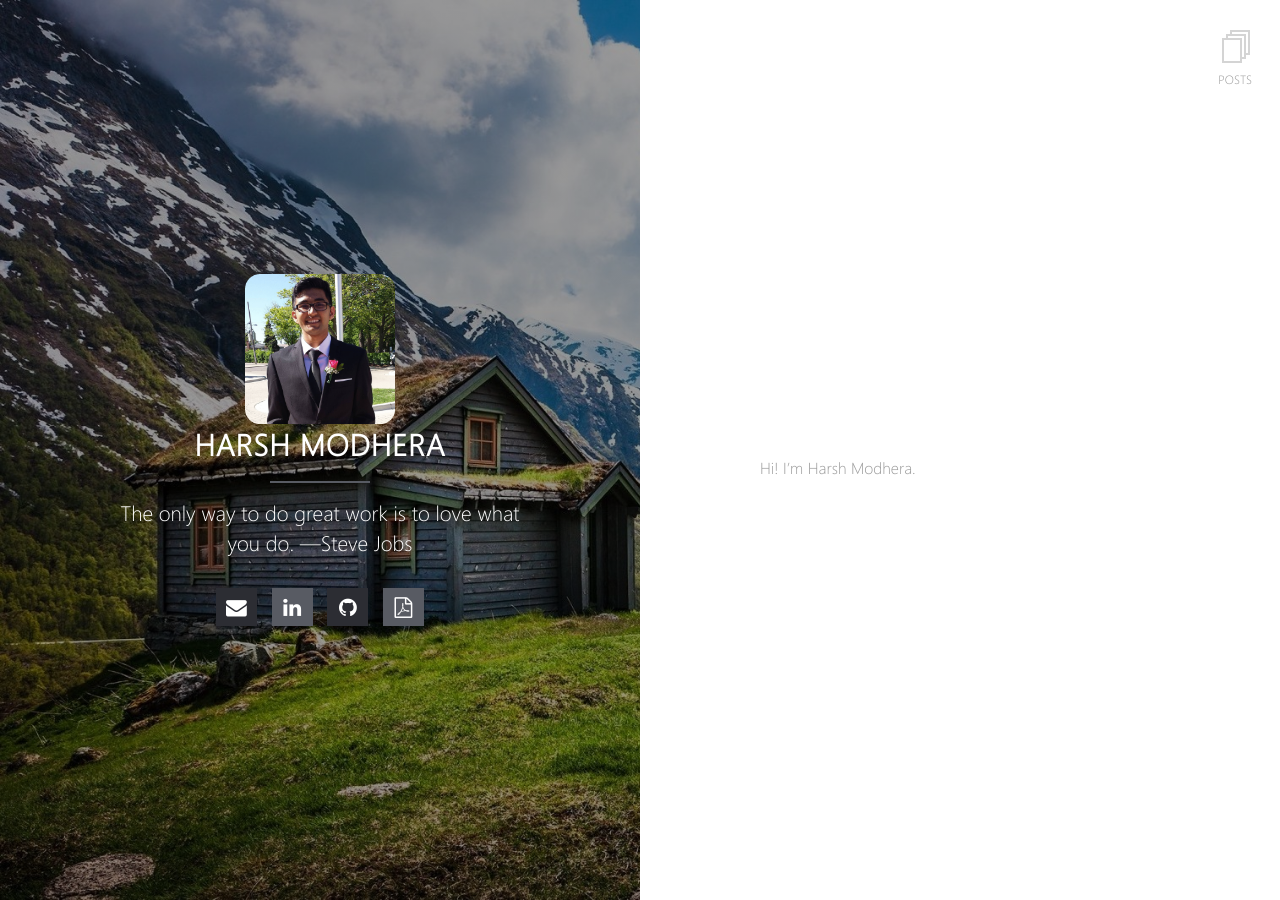
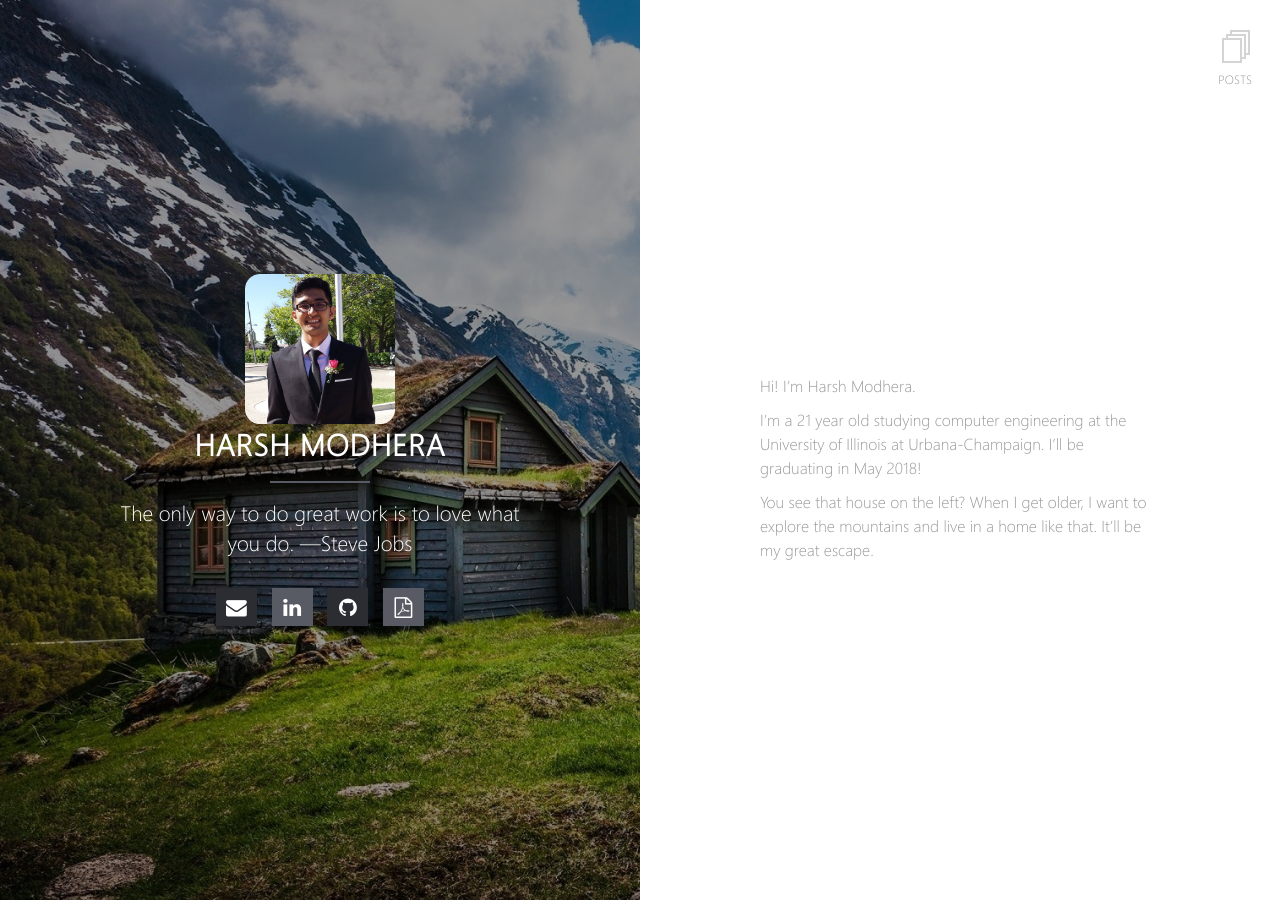
Before and after one commit to misterharsh/misterharsh.github.io, a Jekyll site: the page built from index.md, in a window 1280 px wide. Built offline with Jekyll 4.4.1, drawn with Linux system fonts in a browser that asks for light colours.

Commit message:
started writing about me

```diff
--- a/index.md
+++ b/index.md
@@ -3,3 +3,7 @@ layout: home
 ---
 
 Hi! I'm Harsh Modhera.
+
+I'm a 21 year old studying computer engineering at the University of Illinois at Urbana-Champaign. I'll be graduating in May 2018!
+
+You see that house on the left? When I get older, I want to explore the mountains and live in a home like that. It'll be my great escape.
```
